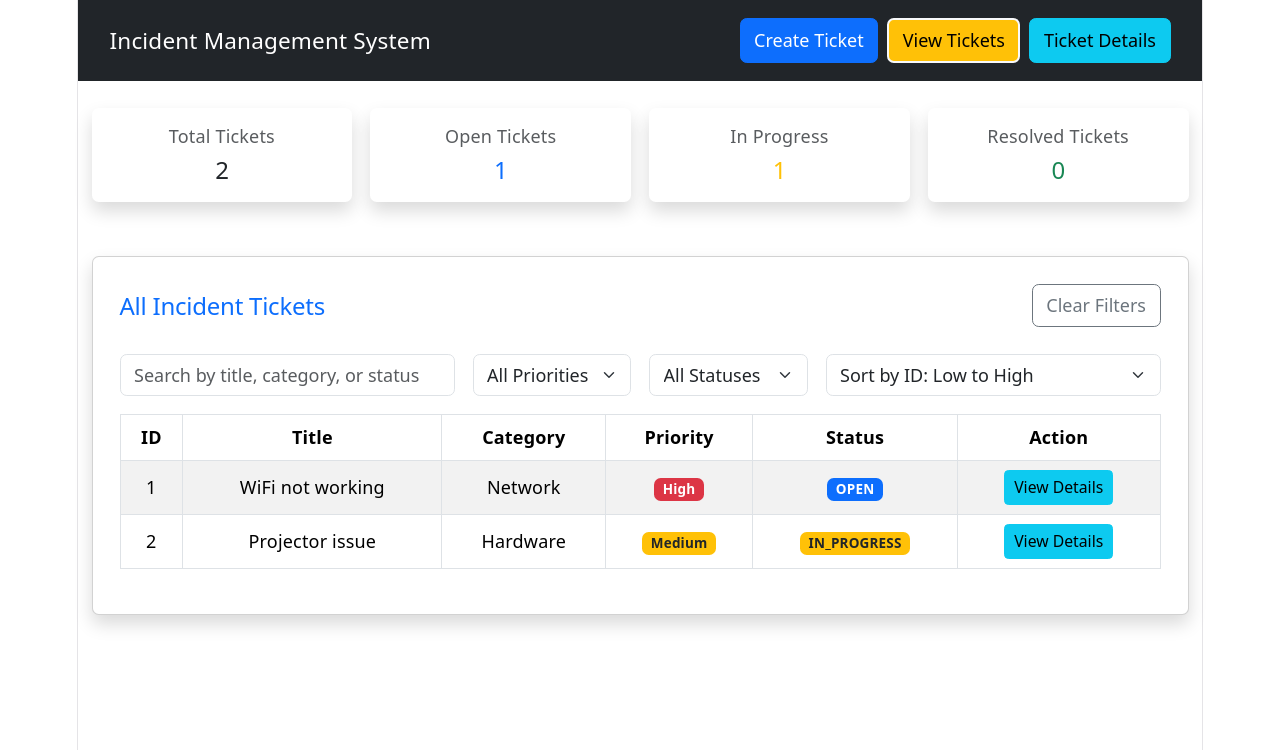
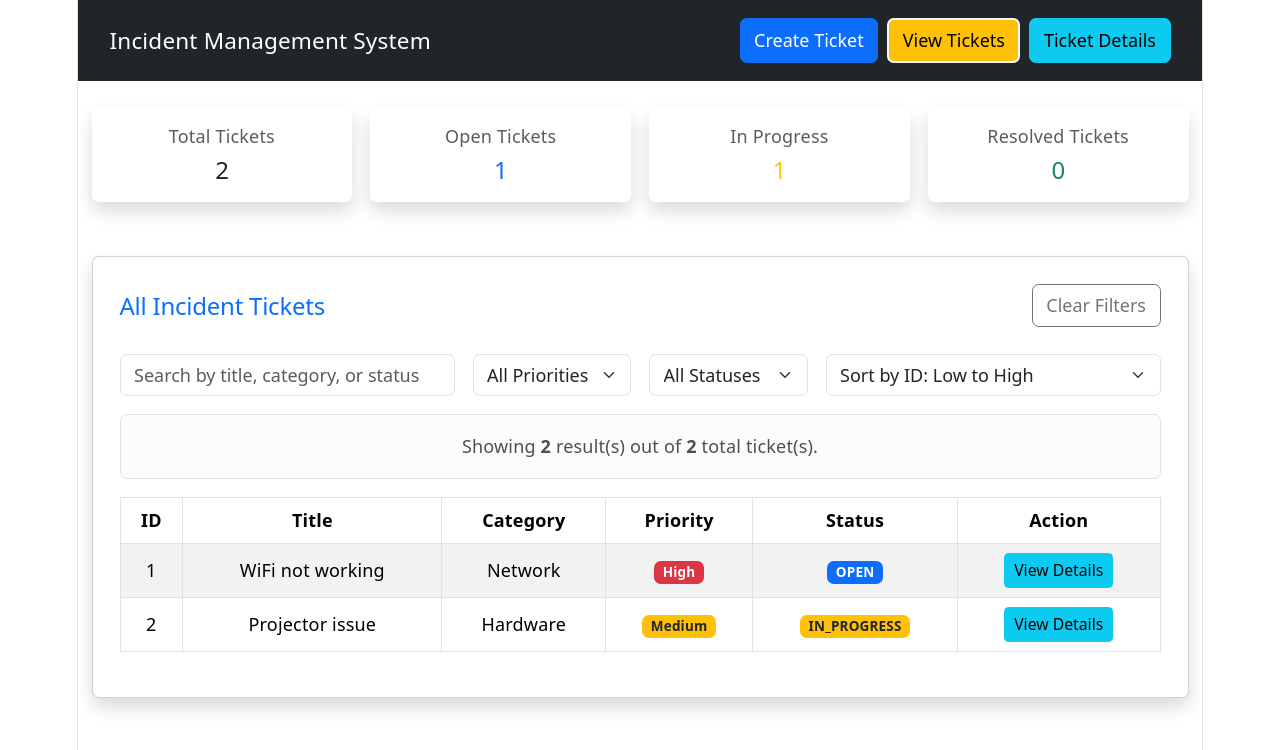
Before and after one commit to ThilinaLakmal/springboot_project, a React app in the folder frontend/: page / in a window 1280 px wide. Both pictures are taken after a click on the button "View Tickets". Shown: the top 750 px of the page. Built offline with nearby package versions, Linux system fonts and the light colour scheme; the HTML template or start-up script is replaced by a standard one.

Commit message:
Add filtered results count to ticket list page

```diff
--- a/frontend/src/pages/TicketListPage.jsx
+++ b/frontend/src/pages/TicketListPage.jsx
@@ -171,6 +171,13 @@ function TicketListPage({ tickets, onViewDetails }) {
           </div>
         </div>
 
+        <div className="mb-3">
+          <div className="alert alert-light border mb-0">
+            Showing <strong>{sortedTickets.length}</strong> result(s) out of{' '}
+            <strong>{tickets.length}</strong> total ticket(s).
+          </div>
+        </div>
+
         <table className="table table-bordered table-striped align-middle">
           <thead>
             <tr>
```
